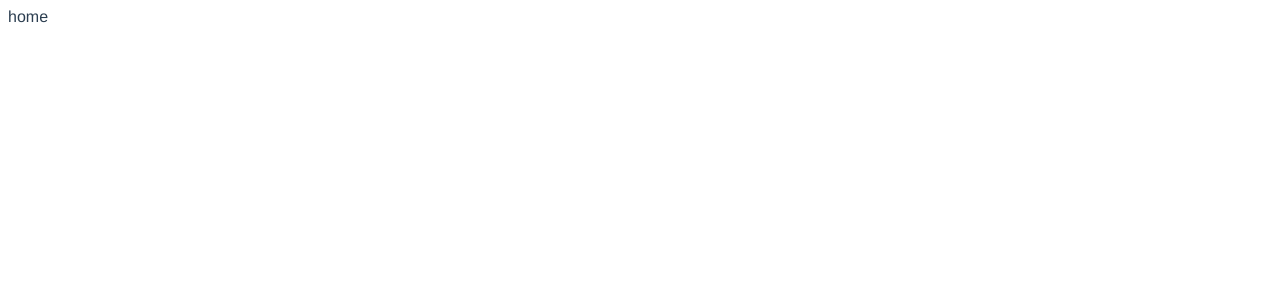
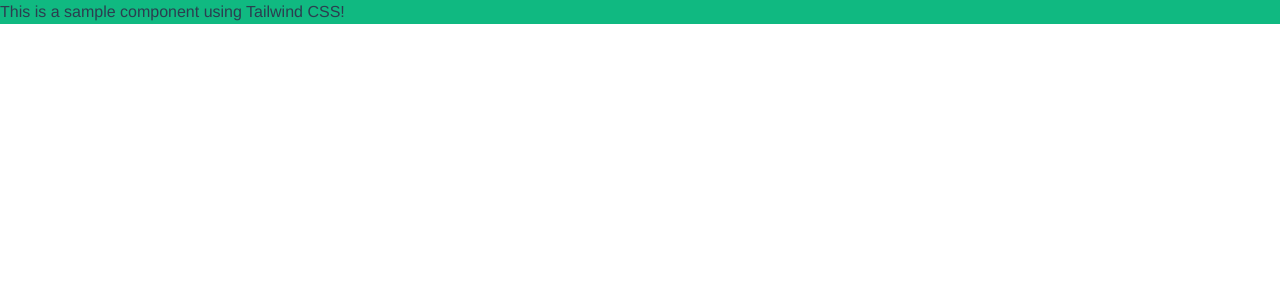
Before and after one commit to FanZejie/mobile-web-vue2, a Vue app: page / in a window 1280 px wide. Shown: the top 300 px of the page. Built offline with nearby package versions, Linux system fonts and the light colour scheme.

Commit message:
导入tailwindcss并自定义尺寸

```diff
--- a/package.json
+++ b/package.json
@@ -8,7 +8,11 @@
     "lint": "vue-cli-service lint"
   },
   "dependencies": {
+    "@tailwindcss/postcss7-compat": "^2.2.17",
+    "autoprefixer": "^9.8.8",
     "core-js": "^3.6.5",
+    "postcss": "^7.0.39",
+    "tailwindcss": "npm:@tailwindcss/postcss7-compat@^2.2.17",
     "vue": "^2.6.11",
     "vue-router": "^3.1.6"
   },
--- /dev/null
+++ b/postcss.config.js
@@ -0,0 +1,6 @@
+module.exports = {
+    plugins: [
+      require('tailwindcss'),
+      require('autoprefixer')
+    ]
+  }
--- /dev/null
+++ b/src/assets/style/tailwindcss.css
@@ -0,0 +1,3 @@
+@import "tailwindcss/base";
+@import "tailwindcss/components";
+@import "tailwindcss/utilities";
--- a/src/main.js
+++ b/src/main.js
@@ -1,6 +1,8 @@
 import Vue from 'vue'
 import App from './App.vue'
 import router from './router'
+import './assets/style/tailwindcss.css'
+
 
 Vue.config.productionTip = false
 
--- a/src/views/home/Home.vue
+++ b/src/views/home/Home.vue
@@ -1,7 +1,7 @@
 <template>
-  <div class="">
-    home
-  </div>
+  <div class=" phone:bg-red-500 laptop:bg-green-500 desktop:bg-yellow-500">
+       This is a sample component using Tailwind CSS!
+     </div>
 </template>
 
 <script>
--- /dev/null
+++ b/tailwind.config.js
@@ -0,0 +1,17 @@
+module.exports = {
+  purge: [],
+  darkMode: false, // or 'media' or 'class'
+  theme: {
+    extend: {
+      screens:{
+        'phone': '320px',
+        'laptop': '1024px',
+        'desktop': '1920px',
+      }
+    },
+  },
+  variants: {
+    extend: {},
+  },
+  plugins: [],
+}
```
Also changed, not shown: 1 other file (tests, documents, lock files or other folders).
